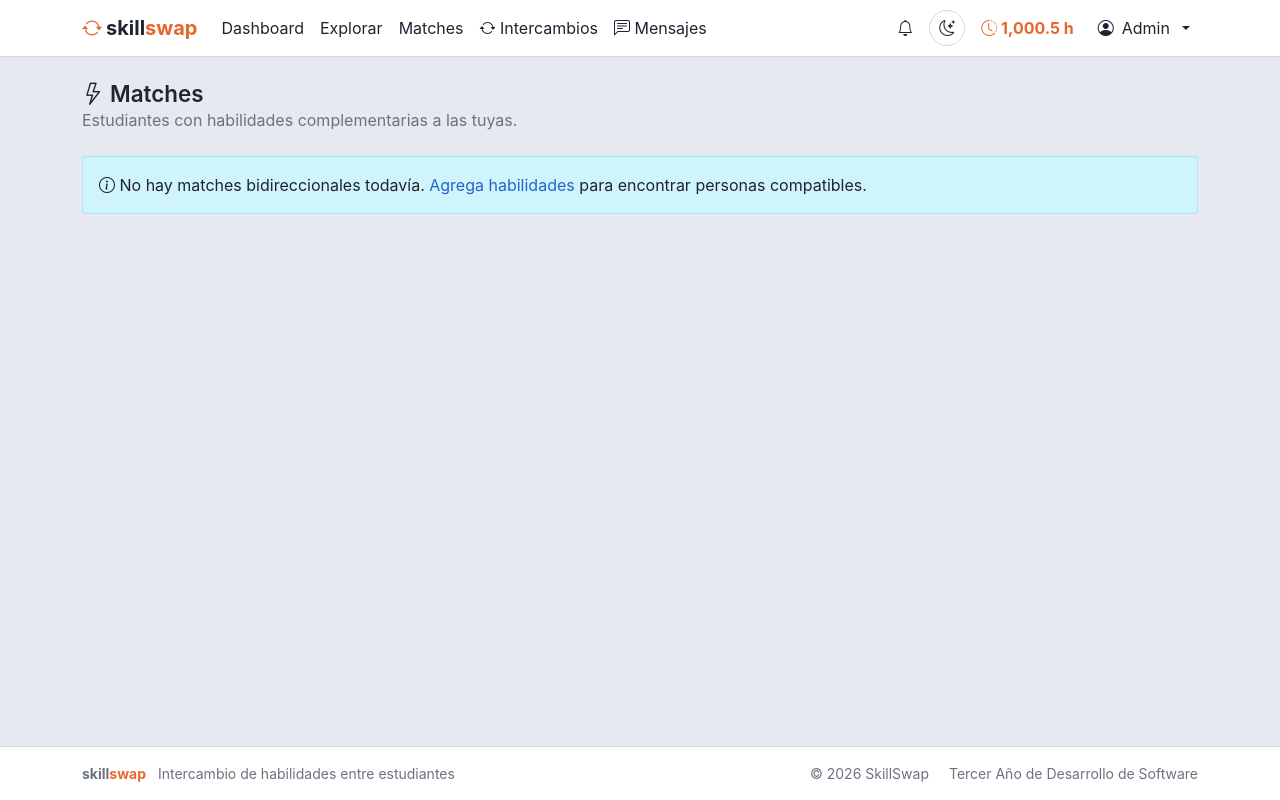
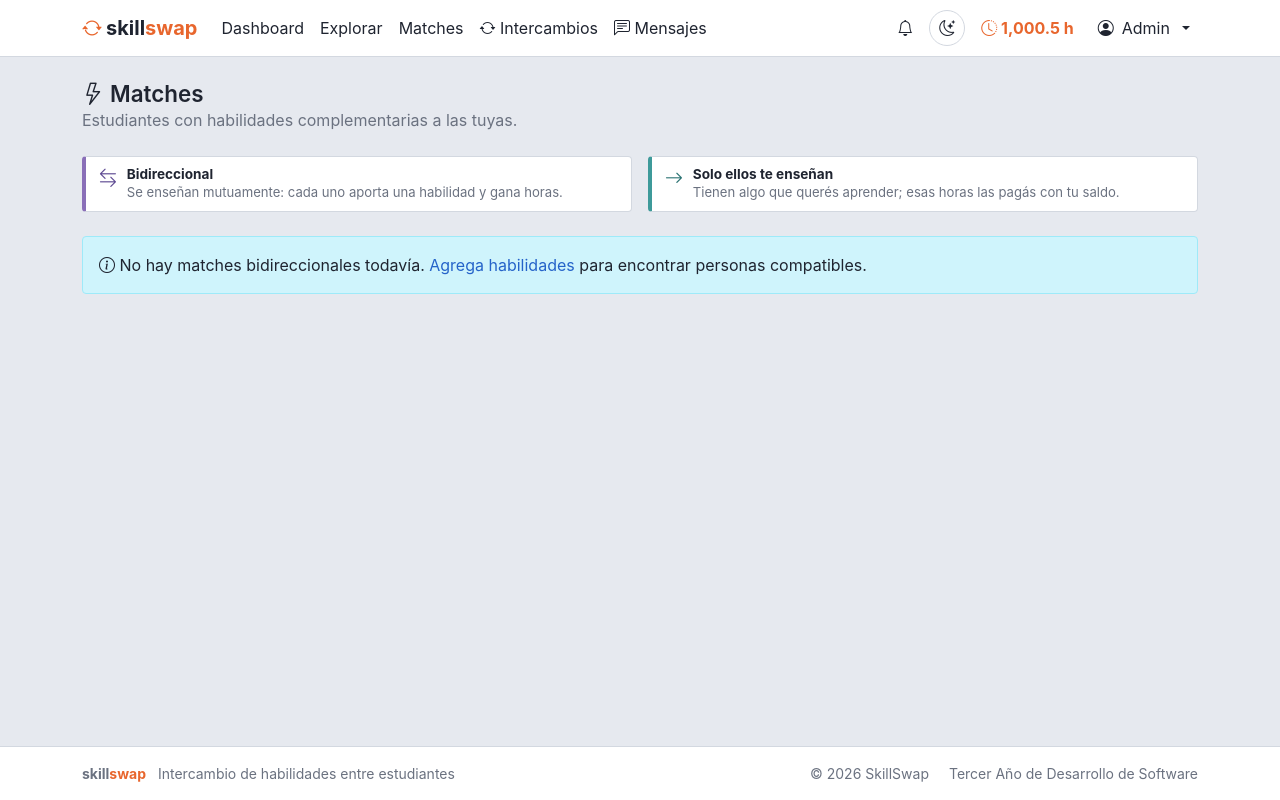
Before and after one commit to FAB-3008/SkillSwap-expo2026, a PHP site: page /skillswap/modules/matches/index.php in a window 1280 px wide. Run offline with PHP 8.4, Linux system fonts and the light colour scheme; the visitor is signed in with stand-in values (Sample User, id 1); data comes from the database, SQL or seed files in the repository; data that the repository does not hold is empty.

Commit message:
Matches: diferencia bidireccional vs uno-way (leyenda, badges por tipo) y boton 'Proponer Intercambio' tambien en los uno-way

```diff
--- a/skillswap/assets/css/style.css
+++ b/skillswap/assets/css/style.css
@@ -748,12 +748,14 @@ html[data-theme="light"] .navbar-toggler-icon {
     --sk-green-strong: #2f7d4f;
     --sk-teal-strong: #2b7373;
     --sk-blue-strong: #2f5f9e;
+    --sk-purple-strong: #5f4b93;
 }
 
 [data-theme="dark"] {
     --sk-green-strong: #7fd39c;
     --sk-teal-strong: #6cc9c9;
     --sk-blue-strong: #8fbef0;
+    --sk-purple-strong: #b9a5e0;
 }
 
 .text-info {
@@ -877,3 +879,67 @@ html[data-theme="dark"] .btn-close {
     color: var(--reddit-text);
     border-color: var(--reddit-border);
 }
+
+/* =========================================================================
+   Tipos de match: bidireccional vs uno-way
+   ========================================================================= */
+.match-legend {
+    display: grid;
+    grid-template-columns: repeat(auto-fit, minmax(250px, 1fr));
+    gap: 0.6rem 1rem;
+}
+
+.match-legend-item {
+    display: flex;
+    align-items: flex-start;
+    gap: 0.6rem;
+    padding: 0.6rem 0.8rem;
+    border: 1px solid var(--reddit-border);
+    border-left-width: 4px;
+    border-radius: 4px;
+    background: var(--reddit-card);
+    font-size: 0.82rem;
+    line-height: 1.3;
+    color: var(--reddit-muted);
+}
+
+.match-legend-item > i {
+    font-size: 1.15rem;
+    line-height: 1.2;
+}
+
+.match-legend-item strong {
+    display: block;
+    color: var(--reddit-text);
+    font-size: 0.85rem;
+}
+
+.match-legend-item.bidirectional { border-left-color: var(--sk-purple); }
+.match-legend-item.bidirectional > i { color: var(--sk-purple-strong); }
+.match-legend-item.oneway { border-left-color: var(--sk-teal); }
+.match-legend-item.oneway > i { color: var(--sk-teal-strong); }
+
+.match-type-badge {
+    display: inline-flex;
+    align-items: center;
+    gap: 0.3rem;
+    padding: 0.18rem 0.6rem;
+    border-radius: 999px;
+    font-size: 0.7rem;
+    font-weight: 700;
+    text-transform: uppercase;
+    letter-spacing: 0.4px;
+    white-space: nowrap;
+}
+
+.match-type-badge.bidirectional {
+    color: var(--sk-purple-strong);
+    background: var(--sk-purple-bg);
+    border: 1px solid var(--sk-purple);
+}
+
+.match-type-badge.oneway {
+    color: var(--sk-teal-strong);
+    background: var(--sk-teal-bg);
+    border: 1px solid var(--sk-teal);
+}
--- a/skillswap/includes/header.php
+++ b/skillswap/includes/header.php
@@ -39,7 +39,7 @@ $pageTitle = $pageTitle ?? 'SkillSwap';
     <link rel="icon" type="image/svg+xml" href="/skillswap/assets/img/favicon.svg">
     <link href="https://cdn.jsdelivr.net/npm/bootstrap@5.3.3/dist/css/bootstrap.min.css" rel="stylesheet">
     <link href="https://cdn.jsdelivr.net/npm/bootstrap-icons@1.11.3/font/bootstrap-icons.min.css" rel="stylesheet">
-    <link href="/skillswap/assets/css/style.css?v=3" rel="stylesheet">
+    <link href="/skillswap/assets/css/style.css?v=4" rel="stylesheet">
     <script>
         (function() {
             var theme = localStorage.getItem('skillswap-theme') || 'light';
--- a/skillswap/index.php
+++ b/skillswap/index.php
@@ -52,7 +52,7 @@ $seoDesc   = 'SkillSwap es la plataforma para intercambiar habilidades entre est
     </script>
     <link href="https://cdn.jsdelivr.net/npm/bootstrap@5.3.3/dist/css/bootstrap.min.css" rel="stylesheet">
     <link href="https://cdn.jsdelivr.net/npm/bootstrap-icons@1.11.3/font/bootstrap-icons.min.css" rel="stylesheet">
-    <link href="/skillswap/assets/css/style.css?v=3" rel="stylesheet">
+    <link href="/skillswap/assets/css/style.css?v=4" rel="stylesheet">
     <script>
         (function() {
             var theme = localStorage.getItem('skillswap-theme') || 'light';
--- a/skillswap/modules/auth/login.php
+++ b/skillswap/modules/auth/login.php
@@ -78,7 +78,7 @@ if ($_SERVER['REQUEST_METHOD'] === 'POST') {
     <link rel="icon" type="image/svg+xml" href="/skillswap/assets/img/favicon.svg">
     <link href="https://cdn.jsdelivr.net/npm/bootstrap@5.3.3/dist/css/bootstrap.min.css" rel="stylesheet">
     <link href="https://cdn.jsdelivr.net/npm/bootstrap-icons@1.11.3/font/bootstrap-icons.min.css" rel="stylesheet">
-    <link href="/skillswap/assets/css/style.css?v=3" rel="stylesheet">
+    <link href="/skillswap/assets/css/style.css?v=4" rel="stylesheet">
     <script>
         (function() {
             var theme = localStorage.getItem('skillswap-theme') || 'light';
--- a/skillswap/modules/auth/politica.php
+++ b/skillswap/modules/auth/politica.php
@@ -10,7 +10,7 @@ require_once __DIR__ . '/../../includes/auth.php';
     <link rel="icon" type="image/svg+xml" href="/skillswap/assets/img/favicon.svg">
     <link href="https://cdn.jsdelivr.net/npm/bootstrap@5.3.3/dist/css/bootstrap.min.css" rel="stylesheet">
     <link href="https://cdn.jsdelivr.net/npm/bootstrap-icons@1.11.3/font/bootstrap-icons.min.css" rel="stylesheet">
-    <link href="/skillswap/assets/css/style.css?v=3" rel="stylesheet">
+    <link href="/skillswap/assets/css/style.css?v=4" rel="stylesheet">
     <script>
         (function() {
             var theme = localStorage.getItem('skillswap-theme') || 'light';
--- a/skillswap/modules/auth/register.php
+++ b/skillswap/modules/auth/register.php
@@ -86,7 +86,7 @@ if ($_SERVER['REQUEST_METHOD'] === 'POST') {
     <link rel="icon" type="image/svg+xml" href="/skillswap/assets/img/favicon.svg">
     <link href="https://cdn.jsdelivr.net/npm/bootstrap@5.3.3/dist/css/bootstrap.min.css" rel="stylesheet">
     <link href="https://cdn.jsdelivr.net/npm/bootstrap-icons@1.11.3/font/bootstrap-icons.min.css" rel="stylesheet">
-    <link href="/skillswap/assets/css/style.css?v=3" rel="stylesheet">
+    <link href="/skillswap/assets/css/style.css?v=4" rel="stylesheet">
     <script>
         (function() {
             var theme = localStorage.getItem('skillswap-theme') || 'light';
--- a/skillswap/modules/matches/index.php
+++ b/skillswap/modules/matches/index.php
@@ -45,12 +45,35 @@ $oneWay = $conn->query("
     <p class="text-muted">Estudiantes con habilidades complementarias a las tuyas.</p>
 </div>
 
+<div class="match-legend mb-4">
+    <div class="match-legend-item bidirectional">
+        <i class="bi bi-arrow-left-right"></i>
+        <div>
+            <strong>Bidireccional</strong>
+            <span>Se enseñan mutuamente: cada uno aporta una habilidad y gana horas.</span>
+        </div>
+    </div>
+    <div class="match-legend-item oneway">
+        <i class="bi bi-arrow-right"></i>
+        <div>
+            <strong>Solo ellos te enseñan</strong>
+            <span>Tienen algo que querés aprender; esas horas las pagás con tu saldo.</span>
+        </div>
+    </div>
+</div>
+
 <?php if ($matches->num_rows > 0): ?>
-    <h5 class="mb-3"><span class="text-muted" style="font-size:0.85rem">MATCHES BIDIRECCIONALES</span></h5>
+    <h5 class="mb-3 d-flex align-items-center flex-wrap gap-2">
+        <span class="match-type-badge bidirectional"><i class="bi bi-arrow-left-right"></i> Bidireccionales</span>
+        <span class="text-muted" style="font-size:0.85rem">se enseñan mutuamente · <?= $matches->num_rows ?></span>
+    </h5>
     <div class="row g-3 mb-4">
         <?php while ($m = $matches->fetch_assoc()): ?>
             <div class="col-md-6 col-lg-4">
                 <div class="reddit-card match-card h-100">
+                        <div class="mb-2">
+                            <span class="match-type-badge bidirectional"><i class="bi bi-arrow-left-right"></i> Bidireccional</span>
+                        </div>
                         <div class="d-flex justify-content-between align-items-start">
                             <h5 class="mb-0">
                                 <a href="/skillswap/modules/profile/view.php?id=<?= $m['id'] ?>"><?= htmlspecialchars($m['name']) ?></a>
@@ -90,11 +113,17 @@ $oneWay = $conn->query("
 <?php endif; ?>
 
 <?php if ($oneWay->num_rows > 0): ?>
-    <h5 class="mb-3"><span class="text-muted" style="font-size:0.85rem">PUEDEN ENSEÑARTE</span></h5>
+    <h5 class="mb-3 d-flex align-items-center flex-wrap gap-2">
+        <span class="match-type-badge oneway"><i class="bi bi-arrow-right"></i> Solo ellos te enseñan</span>
+        <span class="text-muted" style="font-size:0.85rem">uno-way · <?= $oneWay->num_rows ?></span>
+    </h5>
     <div class="row g-3">
         <?php while ($m = $oneWay->fetch_assoc()): ?>
             <div class="col-md-6 col-lg-4">
                 <div class="reddit-card match-card oneway h-100">
+                    <div class="mb-2">
+                        <span class="match-type-badge oneway"><i class="bi bi-arrow-right"></i> Solo ellos te enseñan</span>
+                    </div>
                     <h6 class="mb-0">
                         <a href="/skillswap/modules/profile/view.php?id=<?= $m['id'] ?>"><?= htmlspecialchars($m['name']) ?></a>
                     </h6>
@@ -103,6 +132,12 @@ $oneWay = $conn->query("
                     <?php foreach (array_values(array_filter(explode(',', $m['they_teach_me']))) as $s): ?>
                         <span class="badge bg-success-subtle text-success-emphasis me-1"><?= htmlspecialchars(trim($s)) ?></span>
                     <?php endforeach; ?>
+                    <p class="text-muted small mt-2 mb-2">
+                        <i class="bi bi-clock-history"></i> Aprenderías y pagarías esas horas con tu saldo.
+                    </p>
+                    <a href="/skillswap/modules/exchanges/propose.php?user_id=<?= $m['id'] ?>" class="btn btn-orange w-100">
+                        <i class="bi bi-arrow-repeat"></i> Proponer Intercambio
+                    </a>
                 </div>
             </div>
         <?php endwhile; ?>
```
